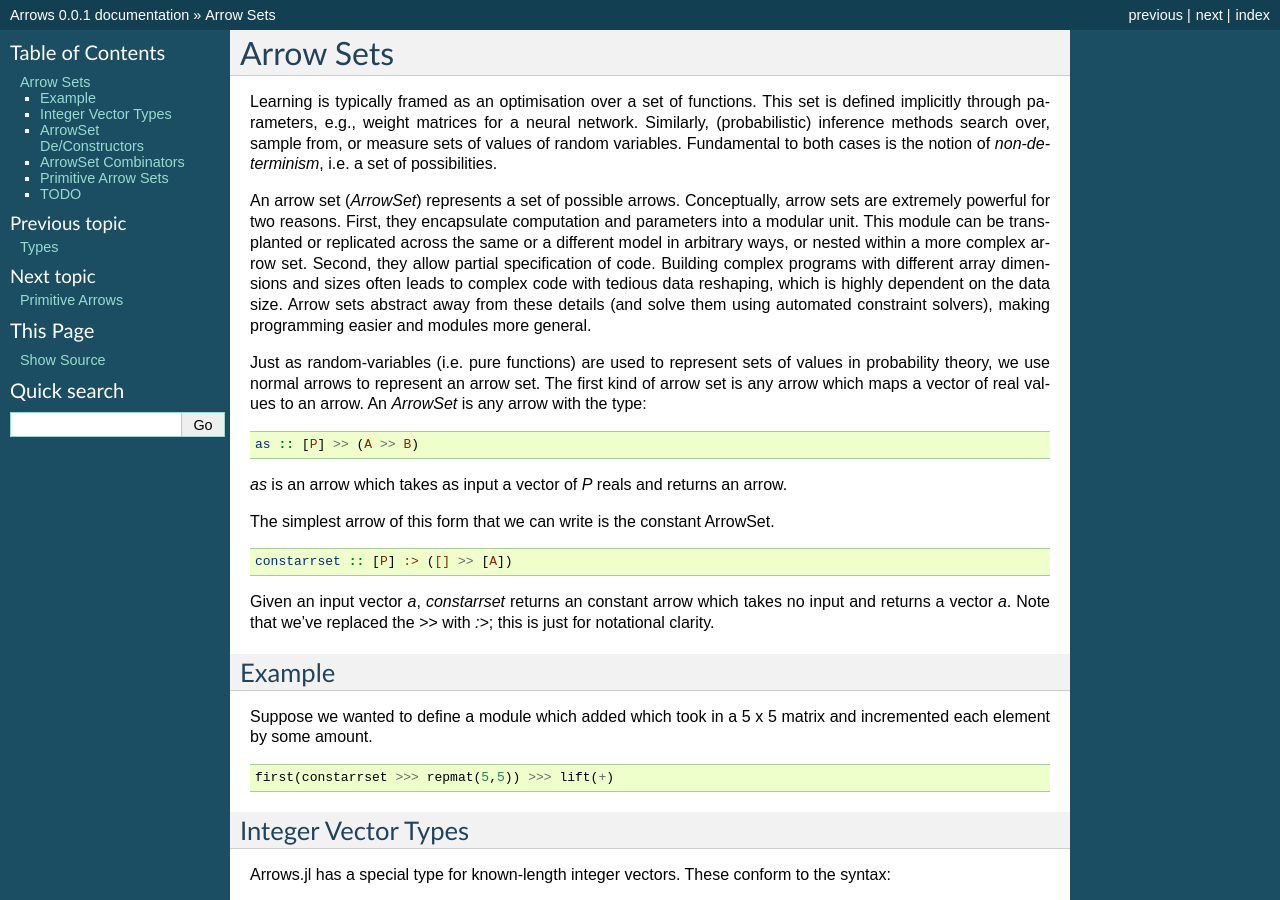
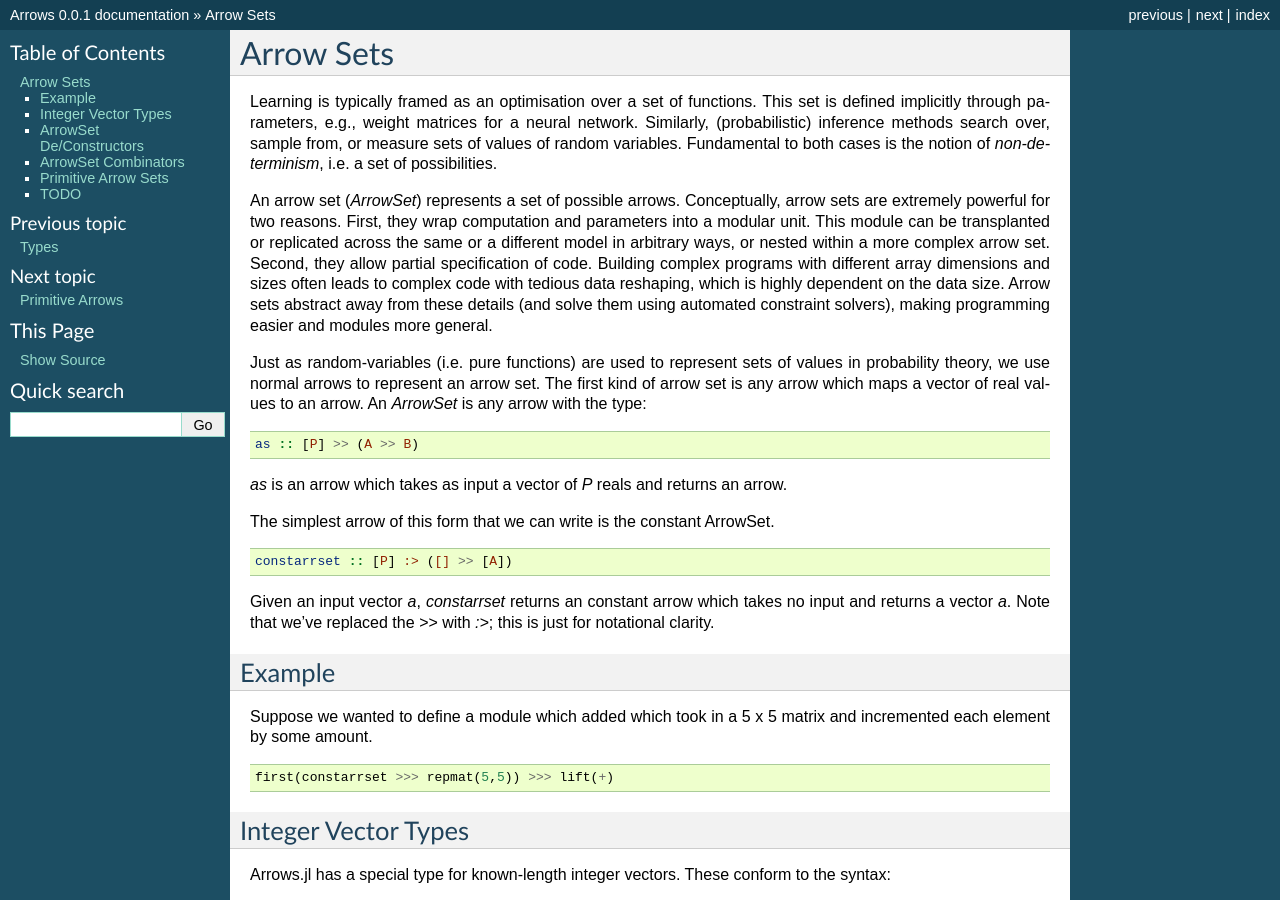
Before and after one commit to zenna/Arrows.jl, a Sphinx documentation site: the page built from docs/source/arrowsets.rst, in a window 1280 px wide and 900 px high. Built offline with Sphinx 7.4.7, drawn with Linux system fonts in a browser that asks for light colours; pages that are not in the unit, such as notebooks, are missing from menus.

Commit message:
changing arrow structure

```diff
--- a/docs/source/arrowsets.rst
+++ b/docs/source/arrowsets.rst
@@ -8,7 +8,7 @@ Fundamental to both cases is the notion of *non-determinism*, i.e. a set of poss
 
 An arrow set (`ArrowSet`) represents a set of possible arrows.
 Conceptually, arrow sets are extremely powerful for two reasons.
-First, they encapsulate computation and parameters into a modular unit.
+First, they wrap computation and parameters into a modular unit.
 This module can be transplanted or replicated across the same or a different model in arbitrary ways, or nested within a more complex arrow set.
 Second, they allow partial specification of code.
 Building complex programs with different array dimensions and sizes often leads to complex code with tedious data reshaping, which is highly dependent on the data size.
```
Also changed, not shown: readme.md (+1 -1 lines), 13 other files.
